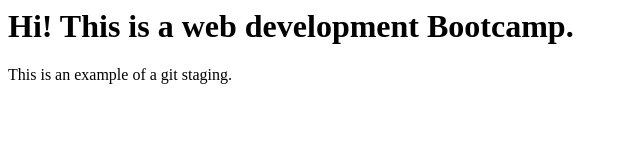
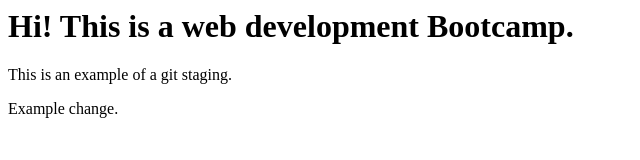
Before and after one commit to bijoysijo/sias, a plain HTML site: page index.html in a window 1280 px wide. Shown: the whole page, without its empty margins (0-640 px from the left). Drawn offline with Linux system fonts and the light colour scheme.

Commit message:
example change

```diff
--- a/index.html
+++ b/index.html
@@ -1,2 +1,3 @@
 <h1>Hi! This is a web development Bootcamp.</h1>
 <p>This is an example of a git staging.</p>
+<p>Example change.</p>
```
